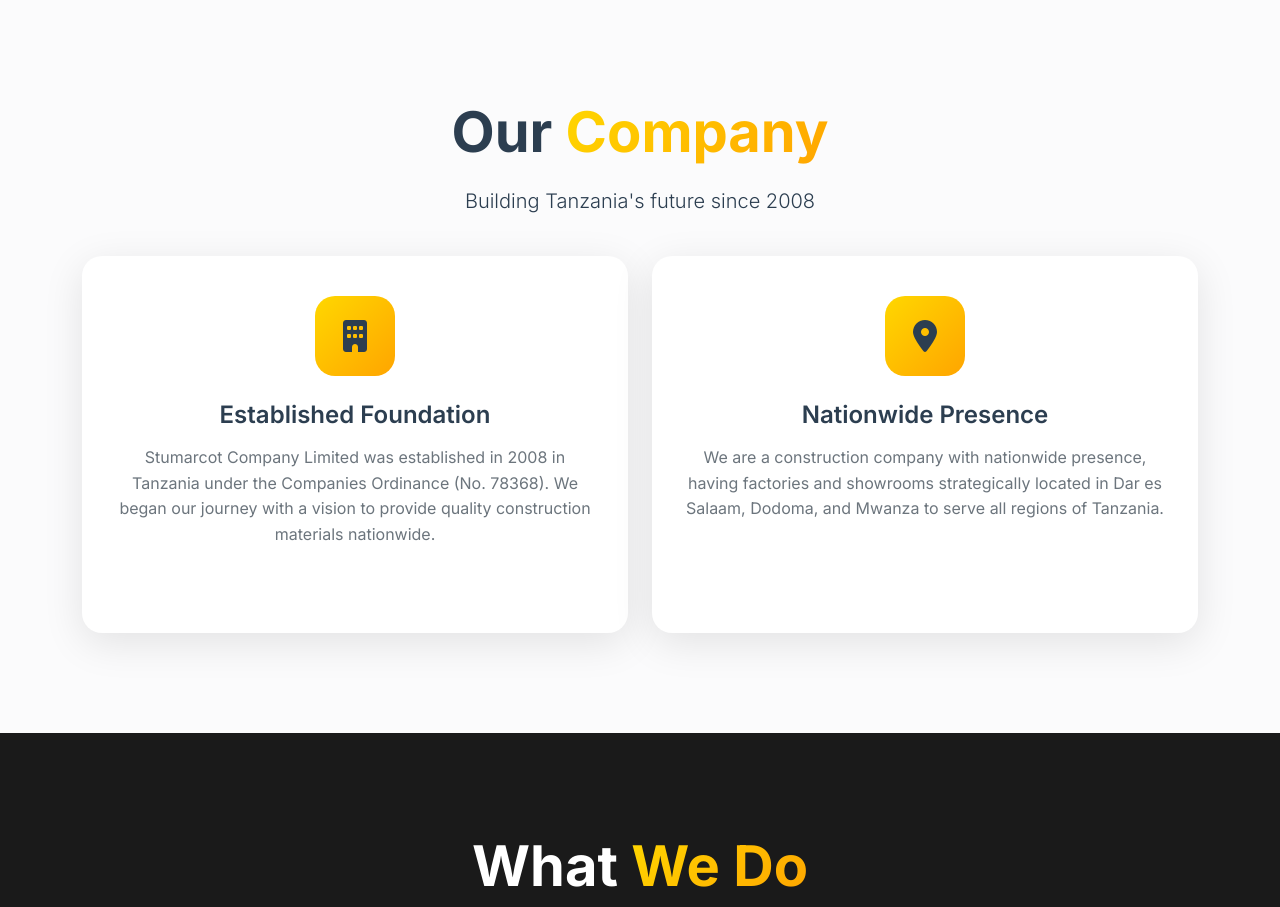
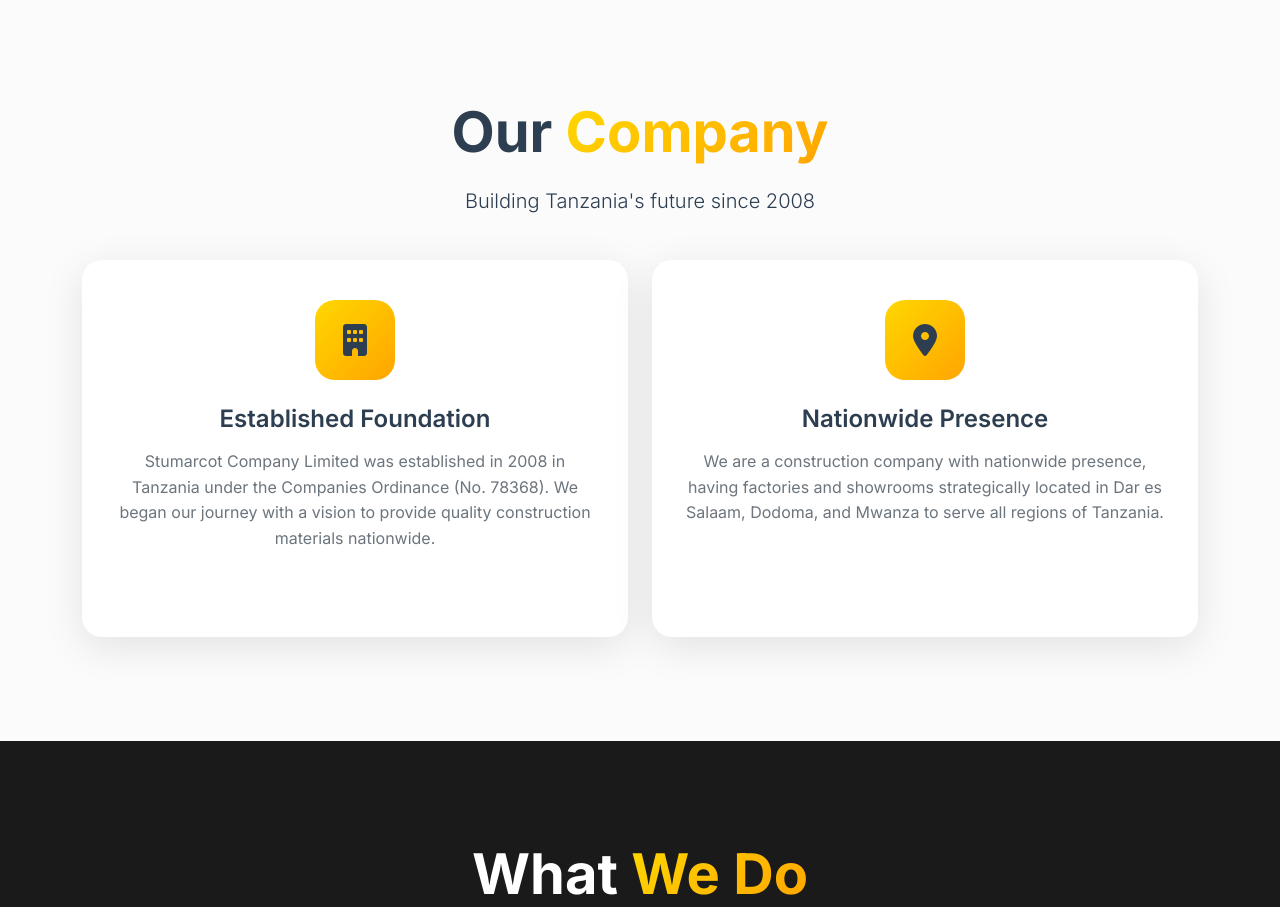
Before and after one commit to snavid/Stumartcot-Construction, a Flask app: page /about in a window 1280 px wide. Shown: the part 481-1388 px from the top of the page. Run offline with Flask 3, Linux system fonts and the light colour scheme; parts of the project's set-up code (start-up, migrations or seed data) failed here and were passed over; some libraries are stand-ins or nearby versions.

Commit message:
updated the about

```diff
--- a/website/templates/about.html
+++ b/website/templates/about.html
@@ -53,7 +53,7 @@
     </div>
 
     <div class="row">
-      <div class="col-lg-6">
+      <div class="col-lg-6 my-1">
         <div class="feature-card fade-in-left">
           <div class="feature-icon">
             <i class="fas fa-building"></i>
@@ -66,7 +66,7 @@
         </div>
       </div>
 
-      <div class="col-lg-6">
+      <div class="col-lg-6 my-1">
         <div class="feature-card fade-in-right">
           <div class="feature-icon">
             <i class="fas fa-map-marker-alt"></i>
```
